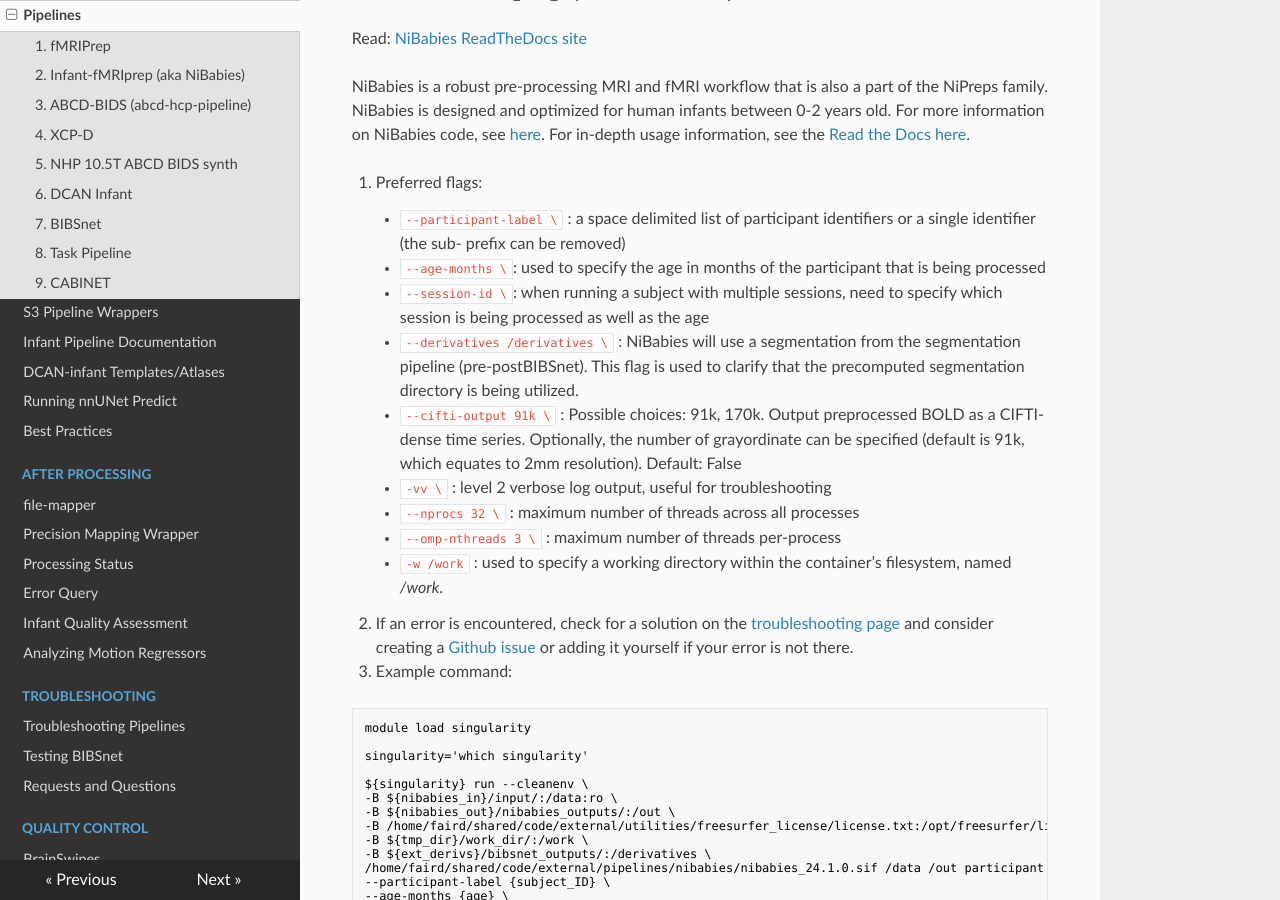
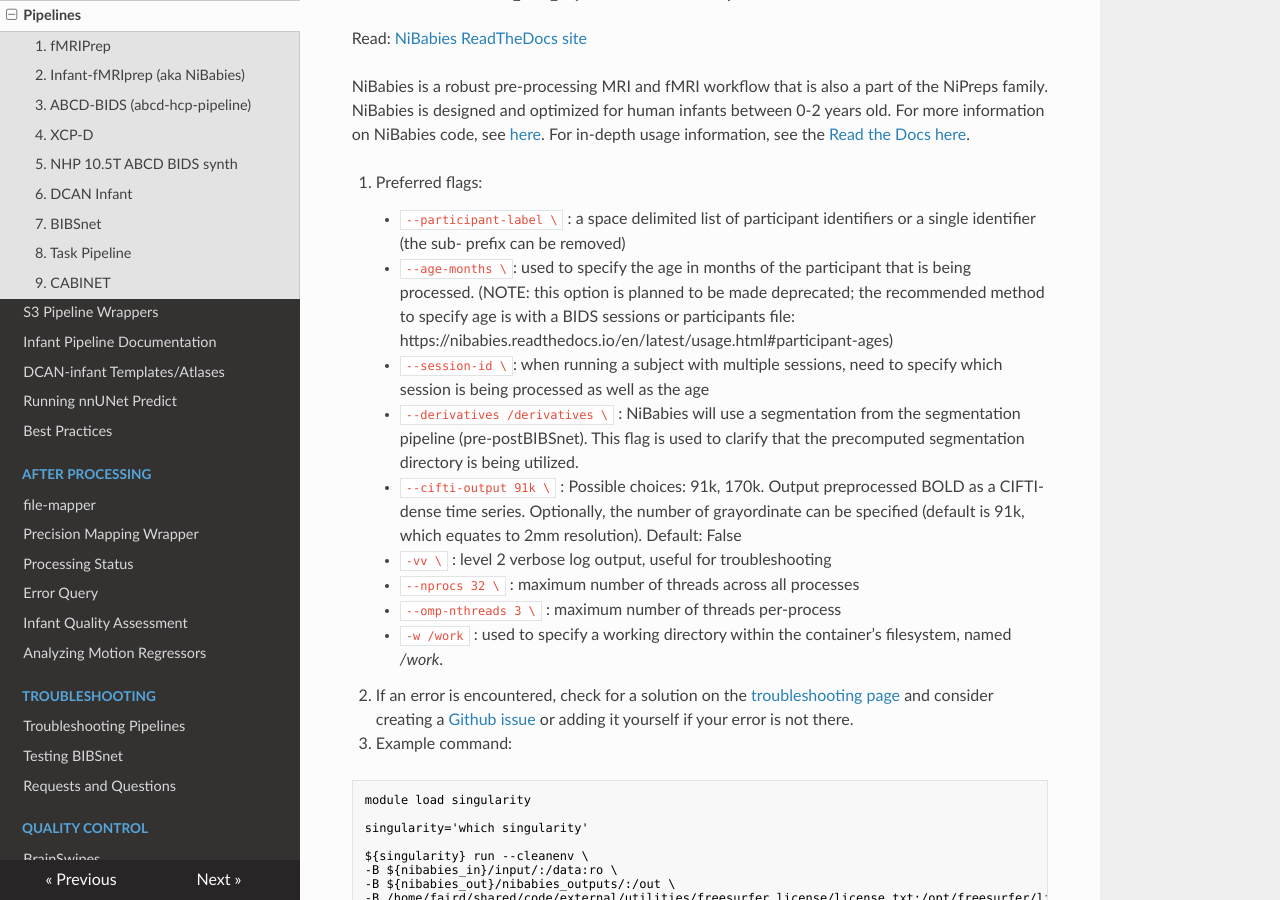
Before and after one commit to DCAN-Labs/cdni-brain, an MkDocs documentation site: the page built from docs/pipelines.md, in a window 1280 px wide and 900 px high, scrolled down 2093 px. Built offline with MkDocs 1.6.1, drawn with Linux system fonts in a browser that asks for light colours; nearby versions of some CDN libraries.

Commit message:
add warning about deprecation
Co-authored-by: Thomas Madison <56737848+madisoth@users.noreply.github.com>

```diff
--- a/docs/pipelines.md
+++ b/docs/pipelines.md
@@ -149,7 +149,7 @@ NiBabies is a robust pre-processing MRI and fMRI workflow that is also a part of
 
     * `--participant-label \` : a space delimited list of participant identifiers or a single identifier (the sub- prefix can be removed)
 
-    * `--age-months \`: used to specify the age in months of the participant that is being processed
+    * `--age-months \`: used to specify the age in months of the participant that is being processed. (NOTE: this option is planned to be made deprecated; the recommended method to specify age is with a BIDS sessions or participants file: https://nibabies.readthedocs.io/en/latest/usage.html#participant-ages)
 
     * `--session-id \`: when running a subject with multiple sessions, need to specify which session is being processed as well as the age
 
```
